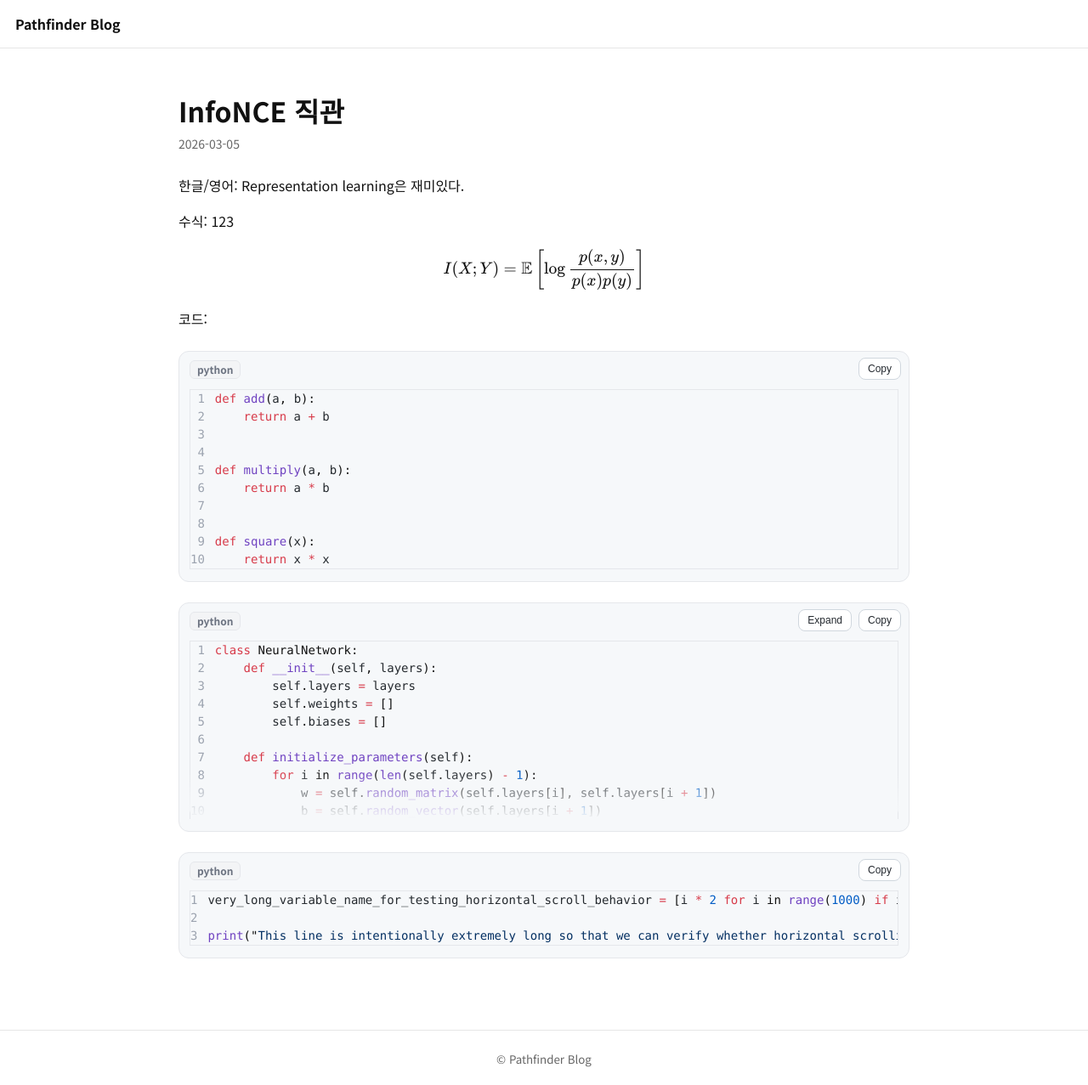
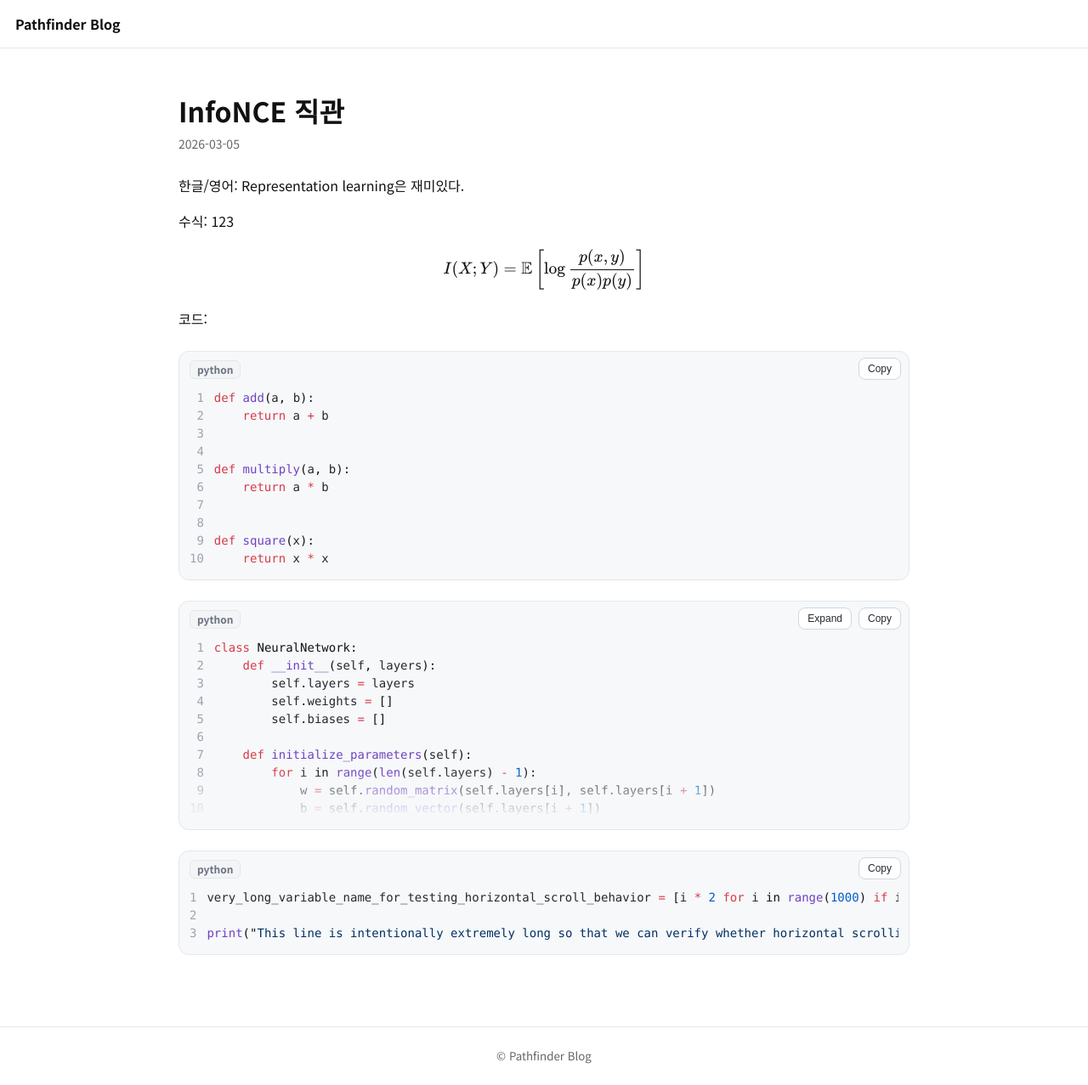
Before and after one commit to pathfinder-J/pathfinder-J.github.io, a Jekyll site: the page built from notes/example.md, in a window 1280 px wide. Shown: the whole page at 85% size. Built offline with Jekyll 4.4.1, drawn with Linux system fonts in a browser that asks for light colours.

Commit message:
Update style.css

```diff
--- a/css/style.css
+++ b/css/style.css
@@ -136,8 +136,28 @@ code{
   margin: 0 !important;
   padding: 0 !important;
   background: transparent !important;
+  border: none !important;
+  outline: none !important;
+  box-shadow: none !important;
   border-radius: 0 !important;
   line-height: 1.5;
+}
+
+/* remove inner rectangle completely */
+.highlighter-rouge .highlight pre,
+.highlighter-rouge .highlight code,
+.highlighter-rouge .highlight .rouge-code,
+.highlighter-rouge .highlight .rouge-code pre,
+.highlighter-rouge .highlight .rouge-gutter,
+.highlighter-rouge .highlight .rouge-gutter pre,
+.highlighter-rouge .highlight .rouge-table,
+.highlighter-rouge .highlight .rouge-table tbody,
+.highlighter-rouge .highlight .rouge-table tr,
+.highlighter-rouge .highlight .rouge-table td{
+  background: transparent !important;
+  border: none !important;
+  outline: none !important;
+  box-shadow: none !important;
 }
 
 /* line-number table */
```
